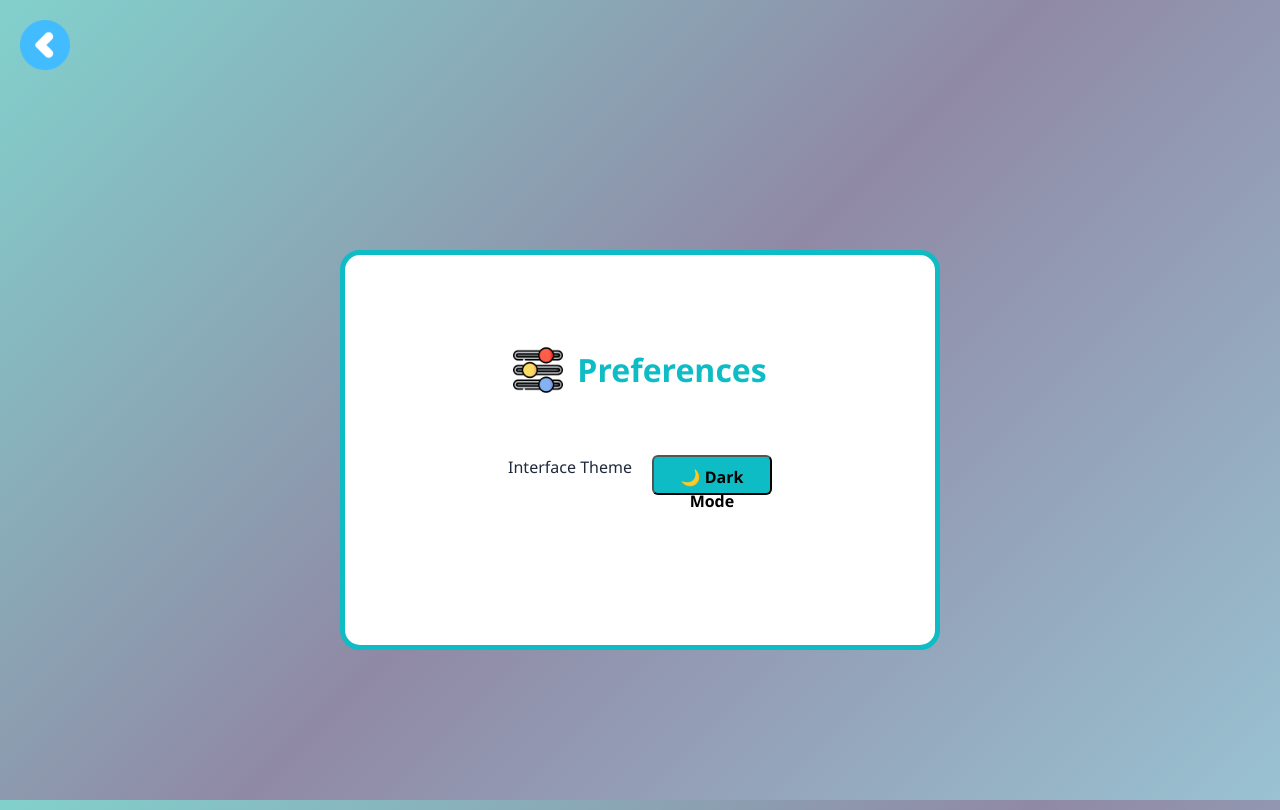
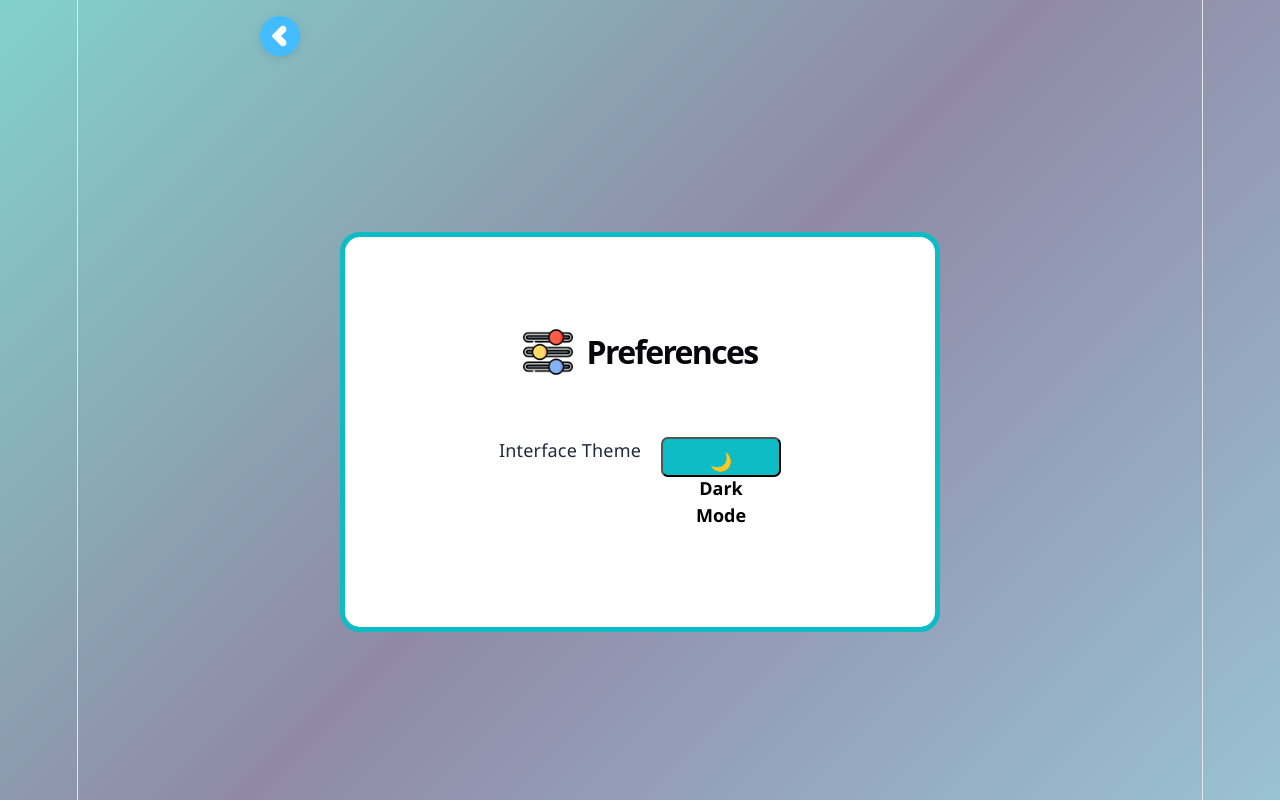
Before and after one commit to Qhathizwe/Sky-View-Weather-App, a React (Vite) app: page /settings-page in a window 1280 px wide. Built offline with nearby package versions, Linux system fonts and the light colour scheme; the HTML template or start-up script is replaced by a standard one.

Commit message:
alignment of page and fonts

```diff
--- a/src/Components/Back-Component/Back.module.css
+++ b/src/Components/Back-Component/Back.module.css
@@ -1,10 +1,28 @@
-.backContainer img{
-    width: 50px;
-    height: 50px;
-    transition: transform 0.3s ease-in-out;
-    margin: 20px 20px;
+.backContainer {
+  width: min(92%, var(--page-max-width));
+  margin: 0 auto;
+  padding: 16px var(--content-padding);
+  display: flex;
+  justify-content: flex-start;
 }
+
+.backContainer img {
+  width: 40px;
+  height: 40px;
+  object-fit: contain;
+  cursor: pointer;
+  transition: transform 0.3s ease, filter 0.3s ease;
+  filter: drop-shadow(0 2px 4px rgba(0,0,0,0.1));
+}
+
 .backContainer img:hover {
-    cursor: pointer;
-    transform: scale(1.2);
+  transform: scale(1.15) translateX(-4px);
+  filter: drop-shadow(0 4px 8px rgba(0,0,0,0.2));
 }
+
+@media (max-width: 480px) {
+  .backContainer img {
+    width: 32px;
+    height: 32px;
+  }
+}
--- a/src/index.css
+++ b/src/index.css
@@ -1,18 +1,111 @@
+:root {
+  --text: #6b6375;
+  --text-h: #08060d;
+  --bg: #fff;
+  --border: #e5e4e7;
+  --code-bg: #f4f3ec;
+  --accent: #aa3bff;
+  --accent-bg: rgba(170, 59, 255, 0.1);
+  --accent-border: rgba(170, 59, 255, 0.5);
+  --social-bg: rgba(244, 243, 236, 0.5);
+  --shadow:
+    rgba(0, 0, 0, 0.1) 0 10px 15px -3px, rgba(0, 0, 0, 0.05) 0 4px 6px -2px;
 
-:root {
-  --bg-color: #f0f4f8;
-  --text-color: #1e293b;
-  --card-bg: #ffffff;
+  --sans: system-ui, 'Segoe UI', Roboto, sans-serif;
+  --heading: system-ui, 'Segoe UI', Roboto, sans-serif;
+  --mono: ui-monospace, Consolas, monospace;
+
+  font: 18px/145% var(--sans);
+  letter-spacing: 0.18px;
+  color-scheme: light dark;
+  color: var(--text);
+  background: var(--bg);
+  font-synthesis: none;
+  text-rendering: optimizeLegibility;
+  -webkit-font-smoothing: antialiased;
+  -moz-osx-font-smoothing: grayscale;
+
+  @media (max-width: 1024px) {
+    font-size: 16px;
+  }
 }
 
-.dark {
-  --bg-color: #0f172a;
-  --text-color: #f8fafc;
-  --card-bg: #1e293b;
+@media (prefers-color-scheme: dark) {
+  :root {
+    --text: #9ca3af;
+    --text-h: #f3f4f6;
+    --bg: #16171d;
+    --border: #2e303a;
+    --code-bg: #1f2028;
+    --accent: #c084fc;
+    --accent-bg: rgba(192, 132, 252, 0.15);
+    --accent-border: rgba(192, 132, 252, 0.5);
+    --social-bg: rgba(47, 48, 58, 0.5);
+    --shadow:
+      rgba(0, 0, 0, 0.4) 0 10px 15px -3px, rgba(0, 0, 0, 0.25) 0 4px 6px -2px;
+  }
+
+  #social .button-icon {
+    filter: invert(1) brightness(2);
+  }
+}
+
+#root {
+  width: 1126px;
+  max-width: 100%;
+  margin: 0 auto;
+  text-align: center;
+  border-inline: 1px solid var(--border);
+  min-height: 100svh;
+  display: flex;
+  flex-direction: column;
+  box-sizing: border-box;
 }
 
 body {
-  background-color: var(--bg-color);
-  color: var(--text-color);
-  transition: background-color 0.3s ease, color 0.3s ease;
+  margin: 0;
 }
+
+h1,
+h2 {
+  font-family: var(--heading);
+  font-weight: 500;
+  color: var(--text-h);
+}
+
+h1 {
+  font-size: 56px;
+  letter-spacing: -1.68px;
+  margin: 32px 0;
+  @media (max-width: 1024px) {
+    font-size: 36px;
+    margin: 20px 0;
+  }
+}
+h2 {
+  font-size: 24px;
+  line-height: 118%;
+  letter-spacing: -0.24px;
+  margin: 0 0 8px;
+  @media (max-width: 1024px) {
+    font-size: 20px;
+  }
+}
+p {
+  margin: 0;
+}
+
+code,
+.counter {
+  font-family: var(--mono);
+  display: inline-flex;
+  border-radius: 4px;
+  color: var(--text-h);
+}
+
+code {
+  font-size: 15px;
+  line-height: 135%;
+  padding: 4px 8px;
+  background: var(--code-bg);
+}
```
